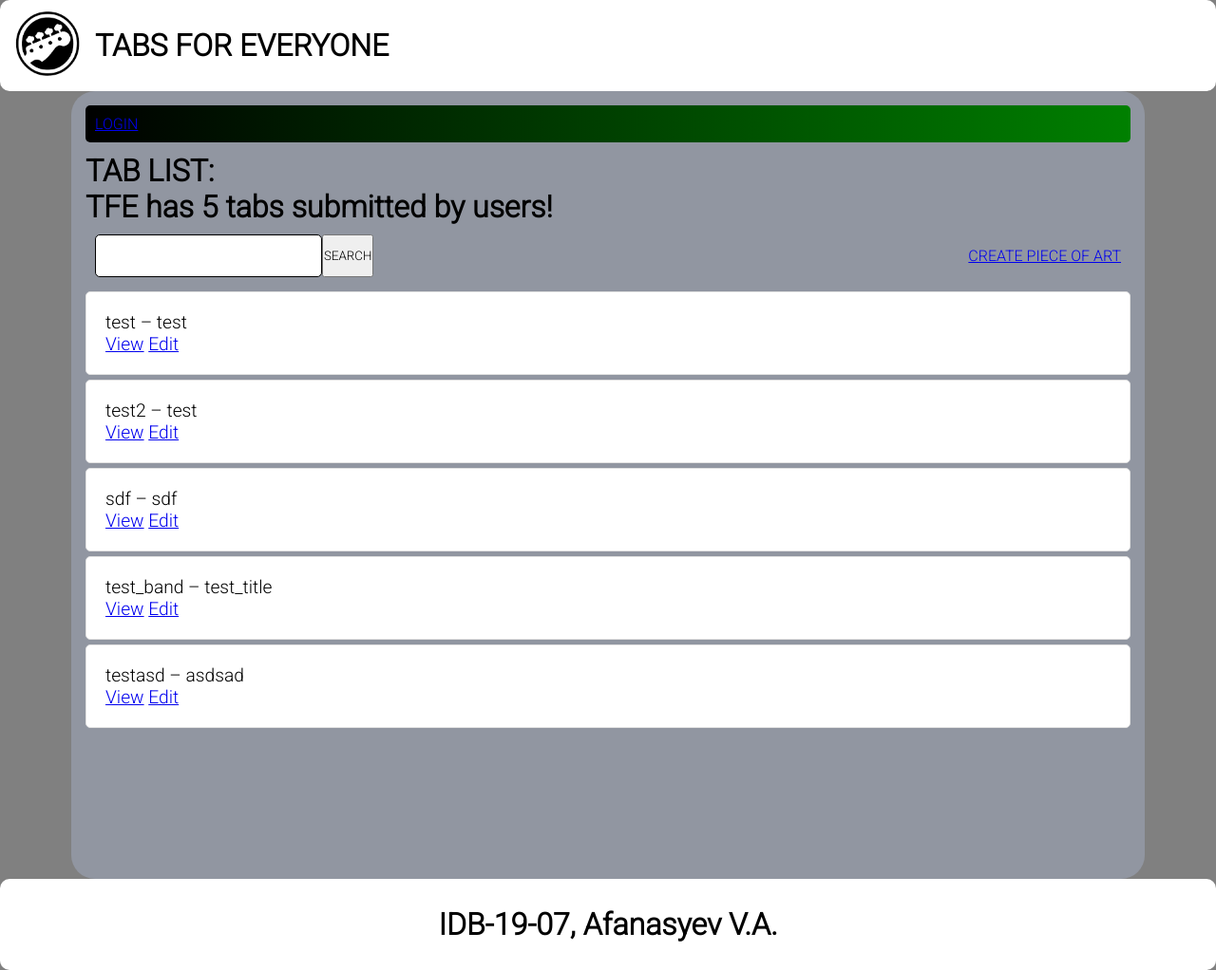
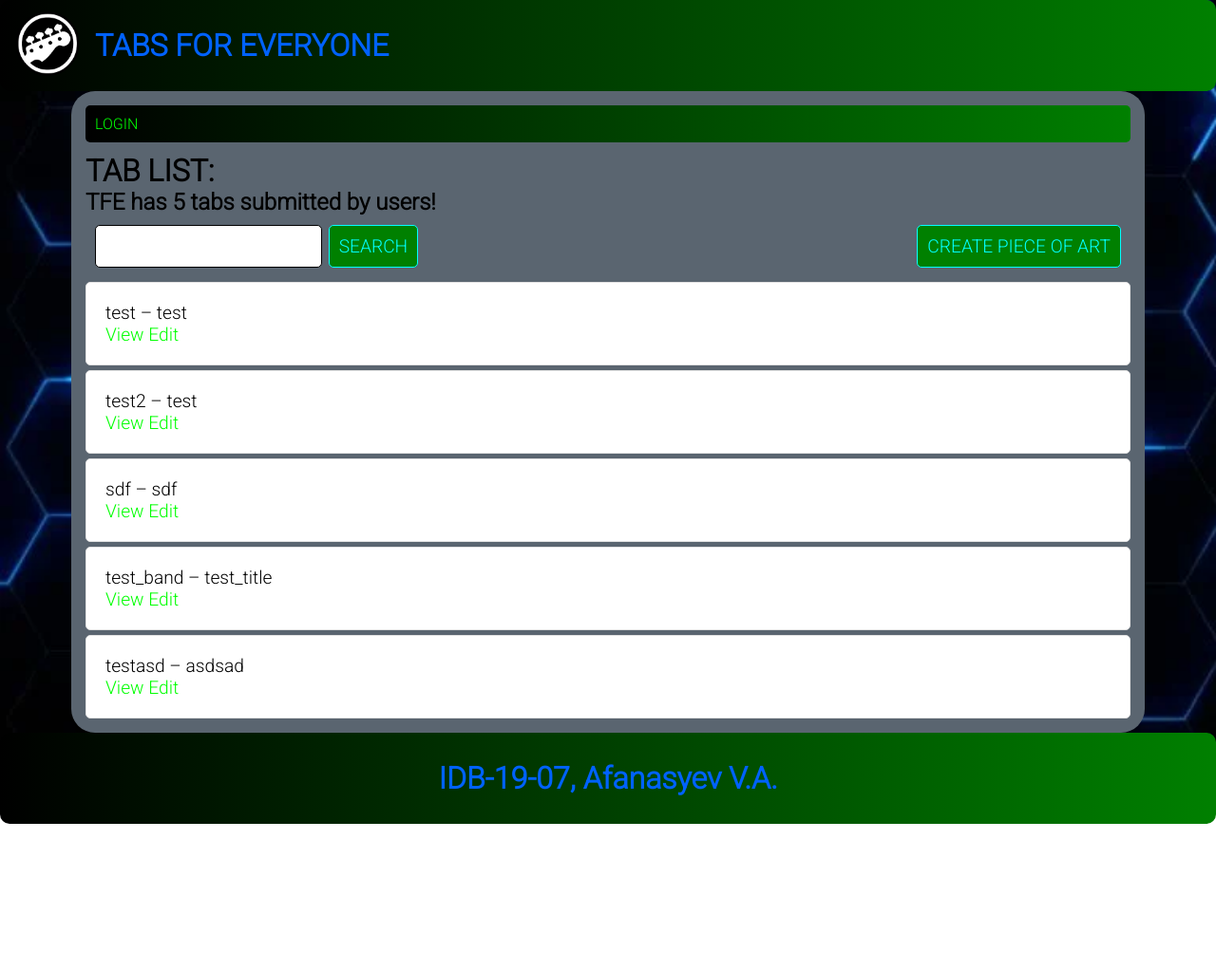
Before and after one commit to Overial/TabsForEveryone, a Django app: page / in a window 1280 px wide. Shown: the whole page at 95% size. After the commit the page ends 868 px from the top, so only its background shows below. Run offline with Django 3.2, Linux system fonts and the light colour scheme; data comes from the database, SQL or seed files in the repository; both versions use the stored data as it was after the commit.

Commit message:
Fixed container height

```diff
--- a/mysite/tfe/static/tfe/style.css
+++ b/mysite/tfe/static/tfe/style.css
@@ -11,8 +11,10 @@ html {
 
 body {
     height: 100%;
-    background-color: grey;
 	overflow-x: hidden;
+	background: url("images/bg_image.jpg");
+	background-repeat: no-repeat;
+	background-size: cover;
 }
 
 input[type=text],
@@ -30,7 +32,7 @@ label {
 }
 
 a {
-	text-decoration: underline;
+	color: lime;
 }
 
 .wrapper {
@@ -42,31 +44,32 @@ a {
 	position: relative;
 	width: 100%;
 	height: 12%;
+	border-radius: 10px;
 	background-color: white;
-	border-radius: 10px;
 	display: flex;
 	align-items: center;
+	background: linear-gradient(90deg, black, green);
 }
 
 .container {
 	position: relative;
 	max-width: 1100px;
-	height: 100%;
 	margin: auto;
 	padding: 15px;
-	background-color: #9196a1;
 	border-radius: 25px;
+	background-color: #5a6570;
 }
 
 .footer-bar {
 	position: relative;
 	width: 100%;
 	height: 12%;
+	border-radius: 10px;
 	background-color: white;
-	border-radius: 10px;
 	display: flex;
 	justify-content: space-around;
 	align-items: center;
+	background: linear-gradient(90deg, black, green);
 }
 
 .user-bar {
--- a/mysite/tfe/templates/tfe/index.html
+++ b/mysite/tfe/templates/tfe/index.html
@@ -12,17 +12,17 @@
 
     <h1 class="tab-list-text">TAB LIST:</h1>
     {% if tab_count > 0 %}
-        <h1>TFE has {{ tab_count }} tab{{ tab_count|pluralize:"s" }} submitted by users!</h1>
+        <h2>TFE has {{ tab_count }} tab{{ tab_count|pluralize:"s" }} submitted by users!</h2>
     {% else %}
-        <h1>TFE has 0 tab{{ tab_count|pluralize:"s" }} submitted by users!</h1>
+        <h2>TFE has 0 tab{{ tab_count|pluralize:"s" }} submitted by users!</h2>
     {% endif %}
 
     <div class="search-create-wrapper">
         <form method="GET" class="search-area">
             <input type="text" name="search_area" value="{{ search_input }}">
-            <input class="search-button" type="submit" value="SEARCH">
+            <input style="margin-left: 2%;" class="custom-button" type="submit" value="SEARCH">
         </form>
-        <a class="create-button" href="{% url 'tfe:tab_create' %}">CREATE PIECE OF ART</a>
+        <a class="custom-button" href="{% url 'tfe:tab_create' %}">CREATE PIECE OF ART</a>
     </div>
 
     <div class="tab-list-wrapper">
--- a/mysite/tfe/templates/tfe/main.html
+++ b/mysite/tfe/templates/tfe/main.html
@@ -22,7 +22,7 @@
 				</a>
 			</div>
 
-			<h1 >TABS FOR EVERYONE</h1>
+			<h1 style="color: #0062ff">TABS FOR EVERYONE</h1>
 		</div>
 
 		<div class="container">
@@ -33,7 +33,7 @@
 
 		<footer class="footer-bar">
 			<div>
-				<h1>IDB-19-07, Afanasyev V.A.</h1>
+				<h1 style="color: #0062ff">IDB-19-07, Afanasyev V.A.</h1>
 			</div>
 		</footer>
 	</div>
```
Also changed, not shown: mysite/db.sqlite3, mysite/media/images/nirvana_smells_like_teen_spirit_hxkzDu6.png (added), mysite/tfe/static/tfe/images/bg_image.jpg (added).
